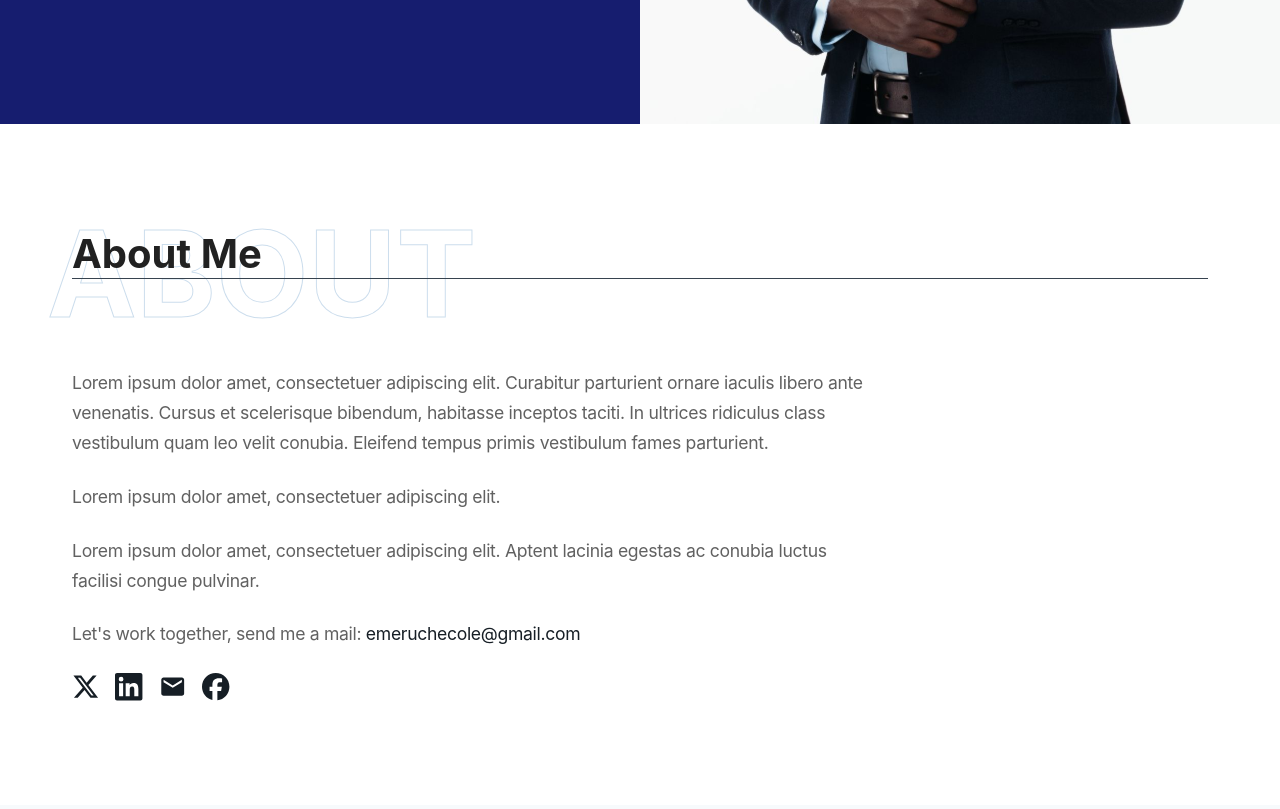
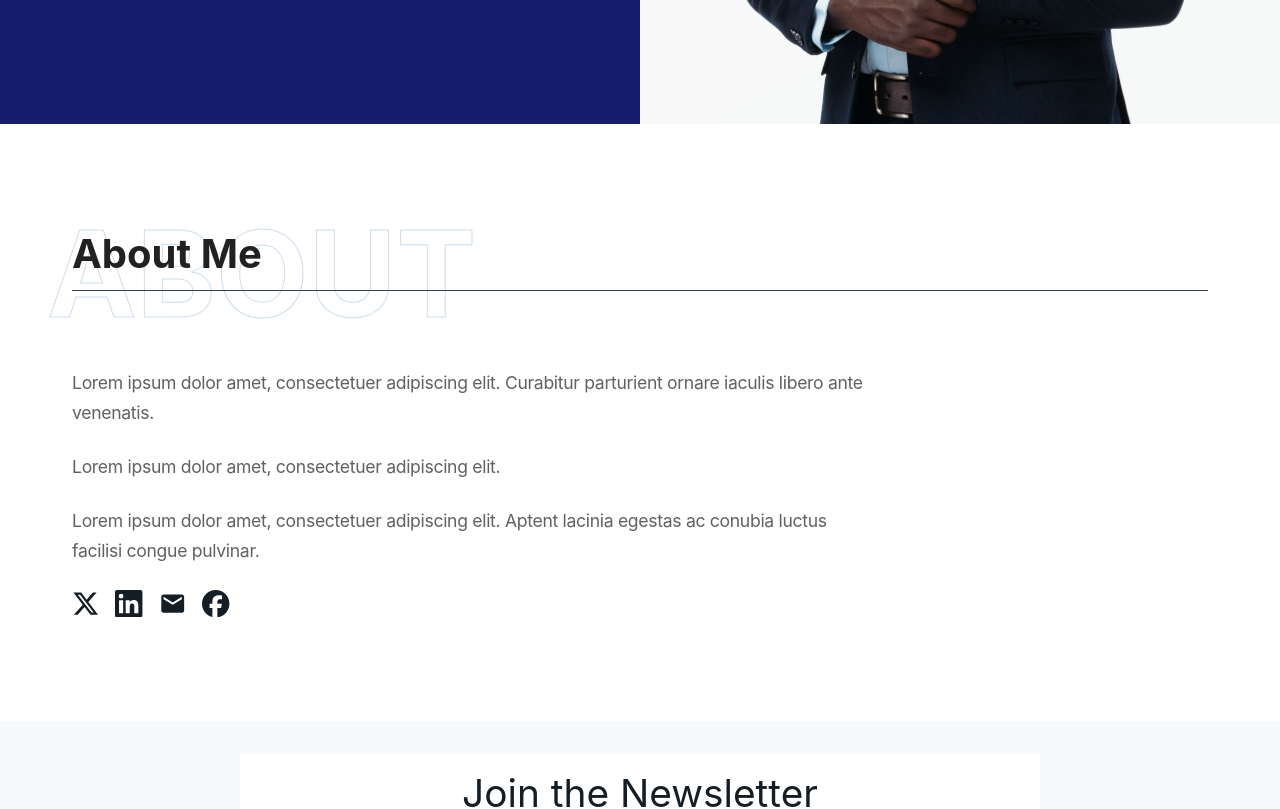
Before and after one commit to oxenprogrammer/bata-portfolio, a Next.js app in the folder client/: page / in a window 1280 px wide. Shown: the part 740-1549 px from the top of the page. Built offline with nearby package versions, Linux system fonts and the light colour scheme.

Commit message:
[home]: refactor: Add  the home content file

```diff
--- a/client/app/home/components/about.tsx
+++ b/client/app/home/components/about.tsx
@@ -1,69 +1,26 @@
 "use client";
-import React from "react";
-import { Box, Container, Link, Typography } from "@mui/material";
-import { styled } from "@mui/system";
-import { motion } from "framer-motion";
+import { SocialLink } from "@/app/shared/components";
+import HomeContent from "@/app/shared/components/home-content";
 import {
   EmailIcon,
   FacebookIcon,
   LinkedInIcon,
   TwitterIcon,
 } from "@/app/shared/icons";
-import { SocialLink } from "@/app/shared/components";
+import { Box, styled, Typography } from "@mui/material";
 
-const AboutContainer = styled(Container)(({ theme }) => ({
-  position: "relative",
-  padding: theme.spacing(12, 2),
-  overflow: "hidden",
-}));
+const contentBlocks = [
+  "Lorem ipsum dolor amet, consectetuer adipiscing elit. Curabitur parturient ornare iaculis libero ante venenatis.",
+  "Lorem ipsum dolor amet, consectetuer adipiscing elit.",
+  "Lorem ipsum dolor amet, consectetuer adipiscing elit. Aptent lacinia egestas ac conubia luctus facilisi congue pulvinar.",
+];
 
-const BackgroundText = styled(motion.div)(({ theme }) => ({
-  position: "absolute",
-  top: theme.spacing(6),
-  left: "7px",
-  fontSize: "120px",
-  fontWeight: 700,
-  color: "transparent",
-  WebkitTextStroke: `1px ${theme.palette.blue[90]}`,
-  whiteSpace: "nowrap",
-  userSelect: "none",
-  opacity: 0.2,
-  "@media (max-width: 600px)": {
-    fontSize: "80px",
-    left: 0,
-    top: "70px",
-  },
-}));
-
-const TitleWrapper = styled(Box)(({ theme }) => ({
-  position: "relative",
-  width: "100%",
-  marginBottom: theme.spacing(8),
-  paddingBottom: theme.spacing(2),
-  "&::after": {
-    content: '""',
-    position: "absolute",
-    bottom: 0,
-    left: 0,
-    top: "58px",
-    width: "100%",
-    height: "1px",
-    backgroundColor: theme.palette.gray[90],
-    "@media (max-width: 600px)": {
-      top: "44px",
-    },
-  },
-}));
-
-const Title = styled(motion.h2)(({ theme }) => ({
-  fontSize: "2.5rem",
-  fontWeight: 700,
-  color: theme.palette.grey[900],
-  margin: 0,
-  "@media (max-width: 600px)": {
-    fontSize: "2rem",
-  },
-}));
+const socialLinks = [
+  { icon: <TwitterIcon />, href: "https://twitter.com/bata" },
+  { icon: <LinkedInIcon />, href: "https://linkedin.com/in/bata" },
+  { icon: <EmailIcon />, href: "mailto:contact@bata.com" },
+  { icon: <FacebookIcon />, href: "mailto:contact@bata.com" },
+];
 
 const ContentText = styled(Typography)(({ theme }) => ({
   fontSize: "1.1rem",
@@ -73,115 +30,13 @@ const ContentText = styled(Typography)(({ theme }) => ({
   maxWidth: "800px",
 }));
 
-const socialLinks = [
-  { icon: <TwitterIcon />, href: "https://twitter.com/bata" },
-  { icon: <LinkedInIcon />, href: "https://linkedin.com/in/bata" },
-  { icon: <EmailIcon />, href: "mailto:contact@bata.com" },
-  { icon: <FacebookIcon />, href: "mailto:contact@bata.com" },
-];
-
-const AboutSection = () => {
-  const [isVisible, setIsVisible] = React.useState(false);
-  const sectionRef = React.useRef(null);
-
-  React.useEffect(() => {
-    const observer = new IntersectionObserver(
-      ([entry]) => {
-        setIsVisible(entry.isIntersecting);
-      },
-      { threshold: 0.3 }
-    );
-
-    if (sectionRef.current) {
-      observer.observe(sectionRef.current);
-    }
-
-    const currentRef = sectionRef.current;
-    return () => {
-      if (currentRef) {
-        observer.unobserve(currentRef);
-      }
-    };
-  }, []);
-
-  const backgroundTextVariants = {
-    hidden: { opacity: 0, x: -100 },
-    visible: {
-      opacity: 0.2,
-      x: 0,
-      transition: {
-        duration: 0.8,
-        ease: "easeOut",
-      },
-    },
-  };
-
-  const titleVariants = {
-    hidden: { opacity: 0, y: 30 },
-    visible: {
-      opacity: 1,
-      y: 0,
-      transition: {
-        duration: 0.6,
-        ease: "easeOut",
-        delay: 0.2,
-      },
-    },
-  };
-
+export const AboutSection = () => {
   return (
-    <Box component="section" sx={{ backgroundColor: "white" }} ref={sectionRef}>
-      <AboutContainer maxWidth="lg">
-        <BackgroundText
-          initial="hidden"
-          animate={isVisible ? "visible" : "hidden"}
-          variants={backgroundTextVariants}
-        >
-          ABOUT
-        </BackgroundText>
-
-        <Box sx={{ position: "relative", zIndex: 1 }}>
-          <TitleWrapper>
-            <Title
-              initial="hidden"
-              animate={isVisible ? "visible" : "hidden"}
-              variants={titleVariants}
-            >
-              About Me
-            </Title>
-          </TitleWrapper>
-
-          <ContentText>
-            Lorem ipsum dolor amet, consectetuer adipiscing elit. Curabitur
-            parturient ornare iaculis libero ante venenatis. Cursus et
-            scelerisque bibendum, habitasse inceptos taciti. In ultrices
-            ridiculus class vestibulum quam leo velit conubia. Eleifend tempus
-            primis vestibulum fames parturient.
-          </ContentText>
-
-          <ContentText>
-            Lorem ipsum dolor amet, consectetuer adipiscing elit.
-          </ContentText>
-
-          <ContentText>
-            Lorem ipsum dolor amet, consectetuer adipiscing elit. Aptent lacinia
-            egestas ac conubia luctus facilisi congue pulvinar.
-          </ContentText>
-
-          <ContentText>
-            Let&apos;s work together, send me a mail:{" "}
-            <Link
-              href="mailto:emeruchecole@gmail.com"
-              sx={{
-                color: "primary.main",
-                textDecoration: "none",
-                "&:hover": { textDecoration: "underline" },
-              }}
-            >
-              emeruchecole@gmail.com
-            </Link>
-          </ContentText>
-
+    <HomeContent backgroundText="about" title="About Me">
+      {contentBlocks.map((content, index) => (
+        <ContentText key={index}>{content}</ContentText>
+      ))}
+      {socialLinks && socialLinks.length > 0 && (
         <Box
           sx={{
             display: "flex",
@@ -197,10 +52,7 @@ const AboutSection = () => {
             <SocialLink key={index} href={link.href} icon={link.icon} />
           ))}
         </Box>
-        </Box>
-      </AboutContainer>
-    </Box>
+      )}
+    </HomeContent>
   );
 };
-
-export default AboutSection;
--- a/client/app/home/components/hero.tsx
+++ b/client/app/home/components/hero.tsx
@@ -136,7 +136,7 @@ const Layout: React.FC<{ children: React.ReactNode }> = ({ children }) => {
   );
 };
 
-const HeroSection: React.FC = () => {
+export const HeroSection: React.FC = () => {
   const theme = useTheme();
   const isMobile = useMediaQuery(theme.breakpoints.down("md"));
 
@@ -205,5 +205,3 @@ const HeroSection: React.FC = () => {
     </Layout>
   );
 };
-
-export default HeroSection;
--- /dev/null
+++ b/client/app/home/components/index.ts
@@ -0,0 +1,2 @@
+export { HeroSection } from "./hero";
+export { AboutSection } from "./about";
--- a/client/app/page.tsx
+++ b/client/app/page.tsx
@@ -1,5 +1,4 @@
-import AboutSection from "./home/components/about";
-import HeroSection from "./home/components/hero";
+import { AboutSection, HeroSection } from "./home/components";
 
 export default function Home() {
   return (
--- /dev/null
+++ b/client/app/shared/components/home-content.tsx
@@ -0,0 +1,149 @@
+"use client";
+import React from "react";
+import { Box, Container } from "@mui/material";
+import { styled } from "@mui/system";
+import { motion } from "framer-motion";
+
+const AboutContainer = styled(Container)(({ theme }) => ({
+  position: "relative",
+  padding: theme.spacing(12, 2),
+  overflow: "hidden",
+}));
+
+const BackgroundText = styled(motion.div)(({ theme }) => ({
+  position: "absolute",
+  top: theme.spacing(6),
+  left: "7px",
+  fontSize: "120px",
+  fontWeight: 700,
+  color: "transparent",
+  WebkitTextStroke: `1px ${theme.palette.blue[90]}`,
+  whiteSpace: "nowrap",
+  userSelect: "none",
+  textTransform: "uppercase",
+  opacity: 0.2,
+  "@media (max-width: 600px)": {
+    fontSize: "80px",
+    left: 0,
+    top: "70px",
+  },
+}));
+
+const TitleWrapper = styled(Box)(({ theme }) => ({
+  position: "relative",
+  width: "100%",
+  marginBottom: theme.spacing(8),
+  paddingBottom: theme.spacing(2),
+  "&::after": {
+    content: '""',
+    position: "absolute",
+    bottom: 0,
+    left: 0,
+    top: "70px",
+    width: "100%",
+    height: "1px",
+    backgroundColor: theme.palette.gray[90],
+    "@media (max-width: 600px)": {
+      top: "52px",
+    },
+  },
+}));
+
+const Title = styled(motion.h2)(({ theme }) => ({
+  fontSize: "2.5rem",
+  fontWeight: 700,
+  color: theme.palette.grey[900],
+  margin: 0,
+  "@media (max-width: 600px)": {
+    fontSize: "2rem",
+  },
+}));
+
+interface HomeContentProps {
+  backgroundText?: string;
+  title: string;
+  children: React.ReactNode;
+}
+
+const HomeContent: React.FC<HomeContentProps> = ({
+  backgroundText = "ABOUT",
+  title = "About Me",
+  children,
+}) => {
+  const [isVisible, setIsVisible] = React.useState(false);
+  const sectionRef = React.useRef(null);
+
+  React.useEffect(() => {
+    const observer = new IntersectionObserver(
+      ([entry]) => {
+        setIsVisible(entry.isIntersecting);
+      },
+      { threshold: 0.3 }
+    );
+
+    if (sectionRef.current) {
+      observer.observe(sectionRef.current);
+    }
+
+    const currentRef = sectionRef.current;
+    return () => {
+      if (currentRef) {
+        observer.unobserve(currentRef);
+      }
+    };
+  }, []);
+
+  const backgroundTextVariants = {
+    hidden: { opacity: 0, x: -100 },
+    visible: {
+      opacity: 0.2,
+      x: 0,
+      transition: {
+        duration: 0.8,
+        ease: "easeOut",
+      },
+    },
+  };
+
+  const titleVariants = {
+    hidden: { opacity: 0, y: 30 },
+    visible: {
+      opacity: 1,
+      y: 0,
+      transition: {
+        duration: 0.6,
+        ease: "easeOut",
+        delay: 0.2,
+      },
+    },
+  };
+
+  return (
+    <Box component="section" sx={{ backgroundColor: "white" }} ref={sectionRef}>
+      <AboutContainer maxWidth="lg">
+        <BackgroundText
+          initial="hidden"
+          animate={isVisible ? "visible" : "hidden"}
+          variants={backgroundTextVariants}
+        >
+          {backgroundText}
+        </BackgroundText>
+
+        <Box sx={{ position: "relative", zIndex: 1 }}>
+          <TitleWrapper>
+            <Title
+              initial="hidden"
+              animate={isVisible ? "visible" : "hidden"}
+              variants={titleVariants}
+            >
+              {title}
+            </Title>
+          </TitleWrapper>
+
+          {children}
+        </Box>
+      </AboutContainer>
+    </Box>
+  );
+};
+export default HomeContent;
```
Lines whose indentation alone changed are shown as unchanged.
